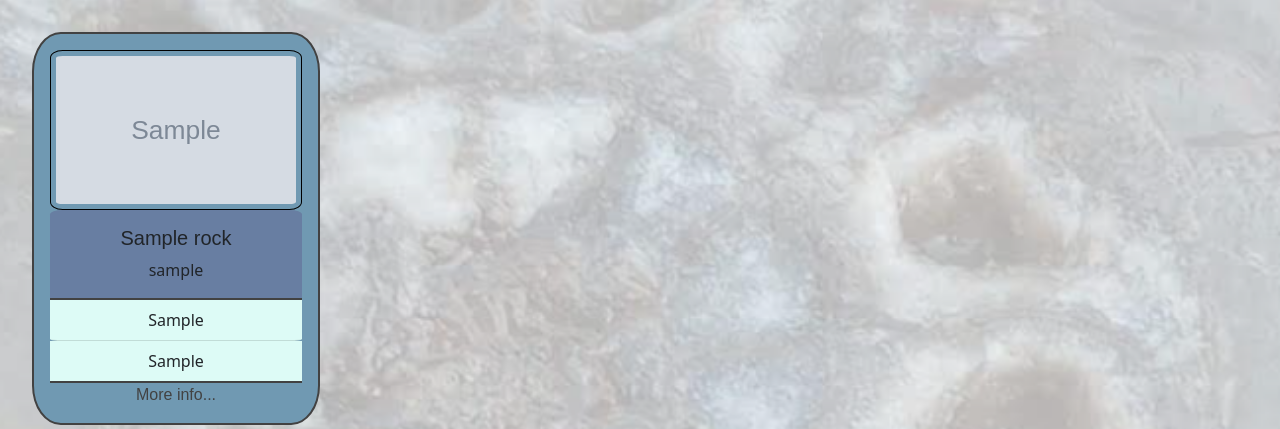
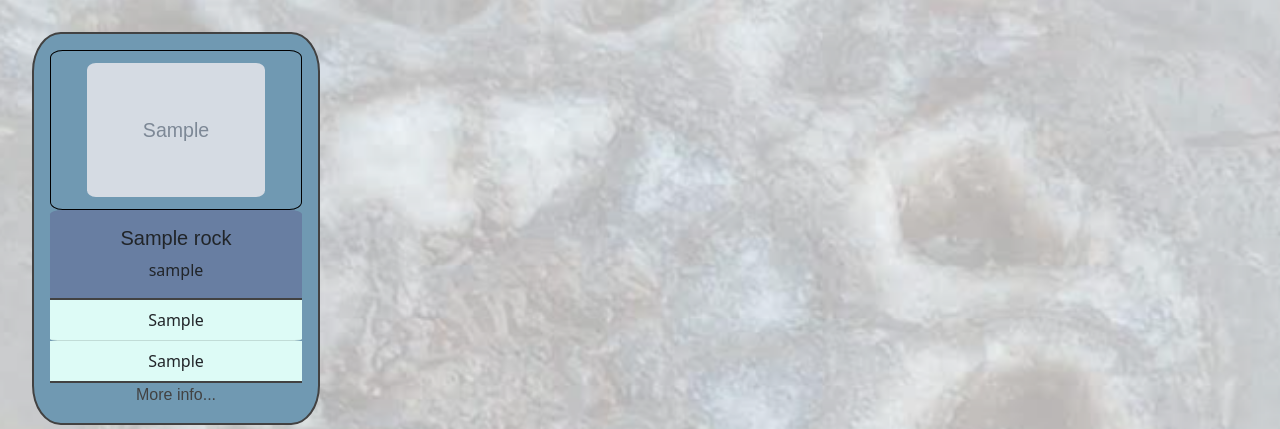
Before and after one commit to HollyT85/Django-Rocks-Fossils, a Django app: page /rocks/ in a window 1280 px wide. Shown: the part 56-485 px from the top of the page. Run offline with Django 4.2, Linux system fonts and the light colour scheme; tables that the repository leaves empty hold one stand-in row (values such as "Sample post"); grey boxes marked "Sample" are stand-in pictures; some libraries are stand-ins or nearby versions; some web fonts are replaced.

Commit message:
fixed image stretching

```diff
--- a/rocks/templates/rocks/rocks.html
+++ b/rocks/templates/rocks/rocks.html
@@ -6,7 +6,10 @@
 <div class="flex">
     {% for rock in rocks %}
     <div class="card card-edit">
-        <img class="card-img-top" src="{{ rock.image.url }}" alt="{{ rock.title }}">
+        <div class="card-img-top">
+            <img src="{{ rock.image.url }}" alt="{{ rock.title }}">
+        </div>
+
         <div class="card-body">
             <h5 class="card-title">{{ rock.title }}</h5>
             <p class="card-text">
--- a/static/css/base.css
+++ b/static/css/base.css
@@ -139,6 +139,15 @@ i {
     text-align: center;
     border-radius: 5%;
     padding: 5px;
+    display: flex;
+    justify-content: center;
+    align-items: center;
+}
+
+.card-img-top img{
+    max-height:90%;
+    max-width: 90%;
+    border-radius: 5%;
 }
 
 .card-img-left, .card-img-right {
```
